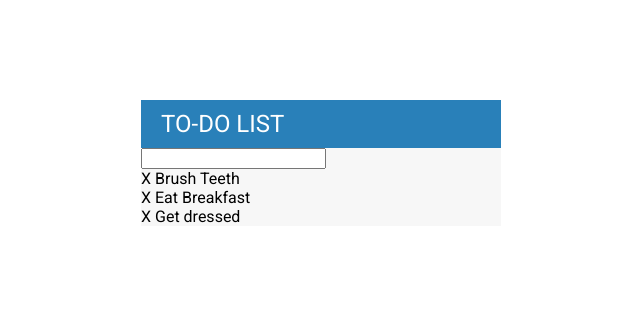
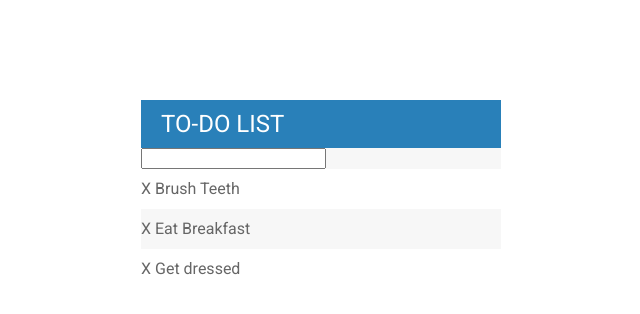
Before and after one commit to allenscheng/jQueryTodoApp, a PHP site: page /todoApp.html in a window 1280 px wide. Shown: the top 314 px of the page, without its empty margins (319-959 px from the left). Run offline with PHP 8.4, Linux system fonts and the light colour scheme.

Commit message:
styled li tag height and alternating color lines

```diff
--- a/assets/css/todoApp.css
+++ b/assets/css/todoApp.css
@@ -18,6 +18,17 @@ ul {
 body {
   font-family: Roboto;
 }
+
+li {
+  background: #fff;
+  height: 40px;
+  line-height: 40px;
+  color: #666;
+}
+li:nth-child(2n) {
+  background: #f7f7f7;
+}
+
 #container {
   width: 360px;
   margin: 100px auto; //100px, gives the top and bottom margin, auto centers the div on the webpage
```
